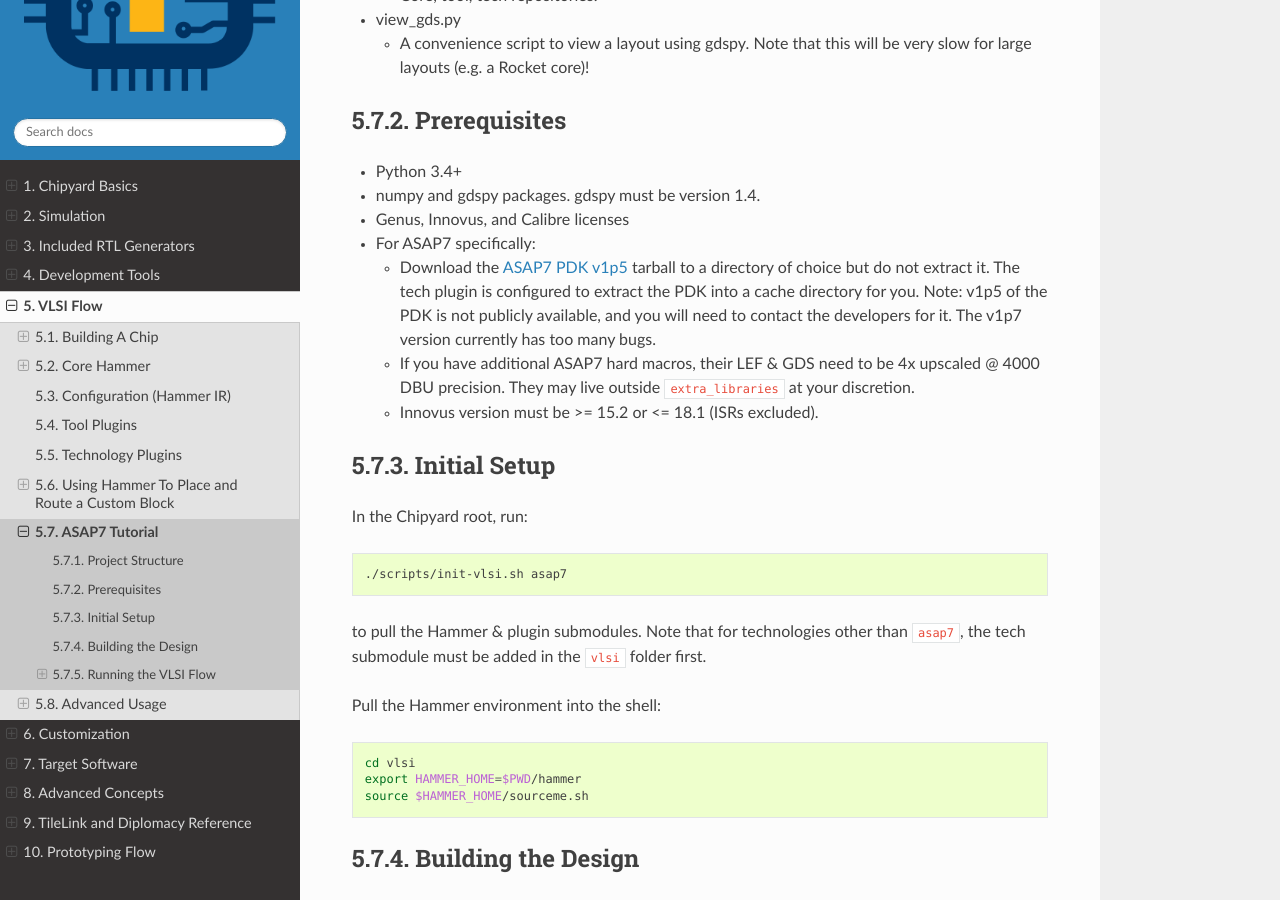
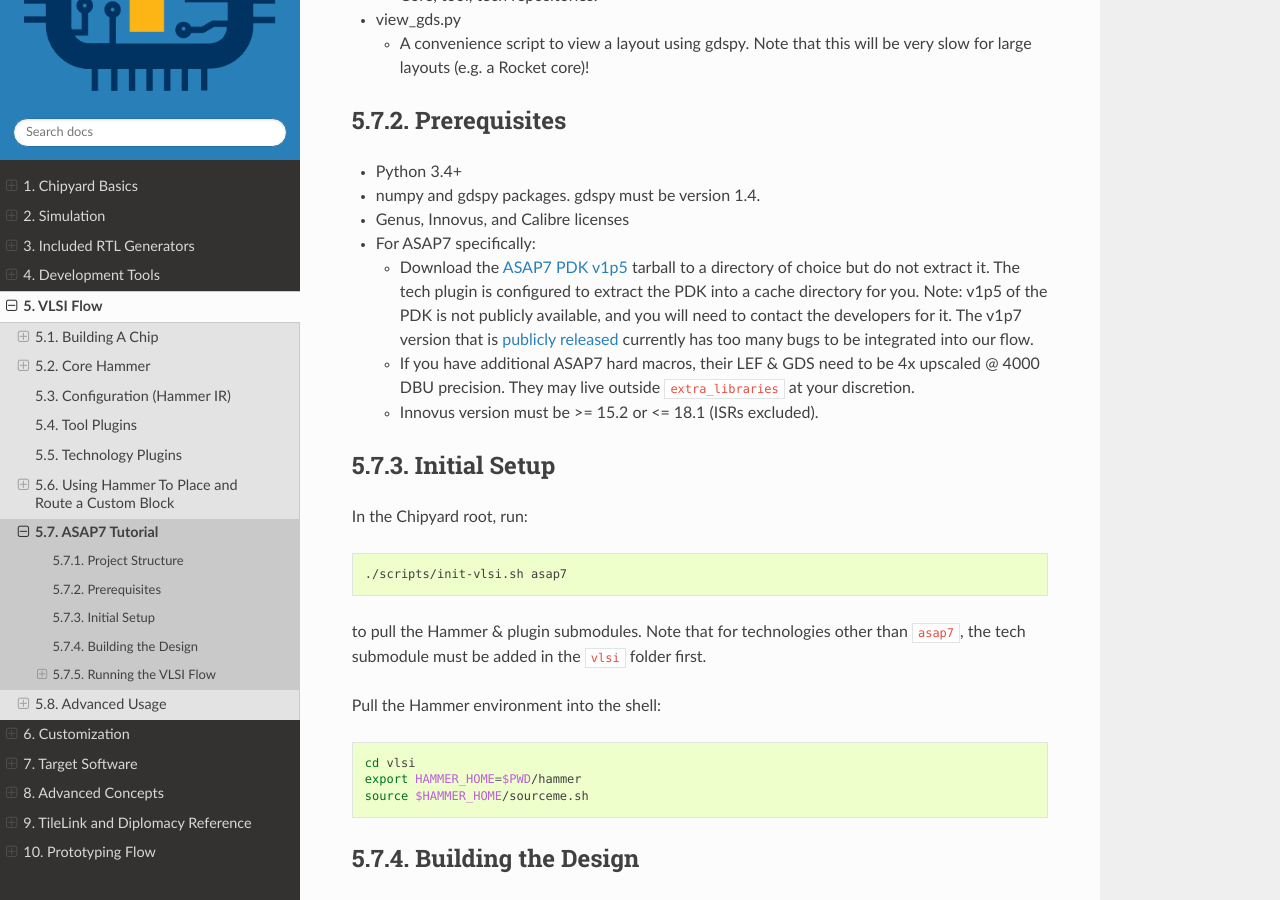
Before and after one commit to ucb-bar/chipyard, a Sphinx documentation site: the page built from docs/VLSI/Tutorial.rst, in a window 1280 px wide and 900 px high, scrolled down 884 px. Built offline with Sphinx 7.4.7 and the Read the Docs theme 2.0.0, drawn with Linux system fonts in a browser that asks for light colours.

Commit message:
address comments

```diff
--- a/docs/VLSI/Basic-Flow.rst
+++ b/docs/VLSI/Basic-Flow.rst
@@ -64,7 +64,7 @@ As in the rest of the Chipyard flows, we specify our SoC configuration using the
 However, unlike the rest of the Chipyard flows, in the case of physical design we might be interested in working in a hierarchical fashion and therefore we would like to work on a single module.
 Therefore, we can also specify a ``VLSI_TOP`` make variable with the same of a specific Verilog module (which should also match the name of the equivalent Chisel module) which we would like to work on.
 The makefile will automatically call tools such as Barstools and the MacroCompiler (:ref:`Tools/Barstools:barstools`) in order to make the generated Verilog more VLSI friendly.
-By default, the MacroCompiler will attempt to map memories into the SRAM options within the Hammer technology plugin. However, if you are wokring with a new process technology are prefer to work with flipflop arrays, you can configure the MacroCompiler using the ``MACROCOMPILER_MODE`` make variable. For example, if your technology plugin does not have an SRAM compiler ready, you can use the ``MACROCOMPILER_MODE='--mode synflops'`` option (Note that synthesizing a design with only flipflops is very slow and will often may not meet constraints).
+By default, the MacroCompiler will attempt to map memories into the SRAM options within the Hammer technology plugin. However, if you are working with a new process technology and prefer to work with flip-flop arrays, you can configure the MacroCompiler using the ``MACROCOMPILER_MODE`` make variable. For example, if your technology plugin does not have an SRAM compiler ready, you can use the ``MACROCOMPILER_MODE='--mode synflops'`` option (Note that synthesizing a design with only flipflops is very slow and will often may not meet constraints).
 
 We call the ``make buildfile`` command while also specifying the name of the process technology we are working with (same ``tech_name`` for the configuration files and plugin name) and the configuration files we created. Note, in the ASAP7 tutorial ((:ref:`tutorial`)) these configuration files are merged into a single file called ``example-asap7.yml``.
 
--- a/docs/VLSI/Tutorial.rst
+++ b/docs/VLSI/Tutorial.rst
@@ -54,7 +54,7 @@ Prerequisites
 * Genus, Innovus, and Calibre licenses
 * For ASAP7 specifically:
 
-  * Download the `ASAP7 PDK v1p5 <http://asap.asu.edu/asap/>`__ tarball to a directory of choice but do not extract it. The tech plugin is configured to extract the PDK into a cache directory for you. Note: v1p5 of the PDK is not publicly available, and you will need to contact the developers for it. The v1p7 version currently has too many bugs.
+  * Download the `ASAP7 PDK v1p5 <http://asap.asu.edu/asap/>`__ tarball to a directory of choice but do not extract it. The tech plugin is configured to extract the PDK into a cache directory for you. Note: v1p5 of the PDK is not publicly available, and you will need to contact the developers for it. The v1p7 version that is `publicly released <https://github.com/The-OpenROAD-Project/asap7>`__ currently has too many bugs to be integrated into our flow.
   * If you have additional ASAP7 hard macros, their LEF & GDS need to be 4x upscaled @ 4000 DBU precision. They may live outside ``extra_libraries`` at your discretion.
   * Innovus version must be >= 15.2 or <= 18.1 (ISRs excluded).
 
```
Also changed, not shown: 1 other file.
